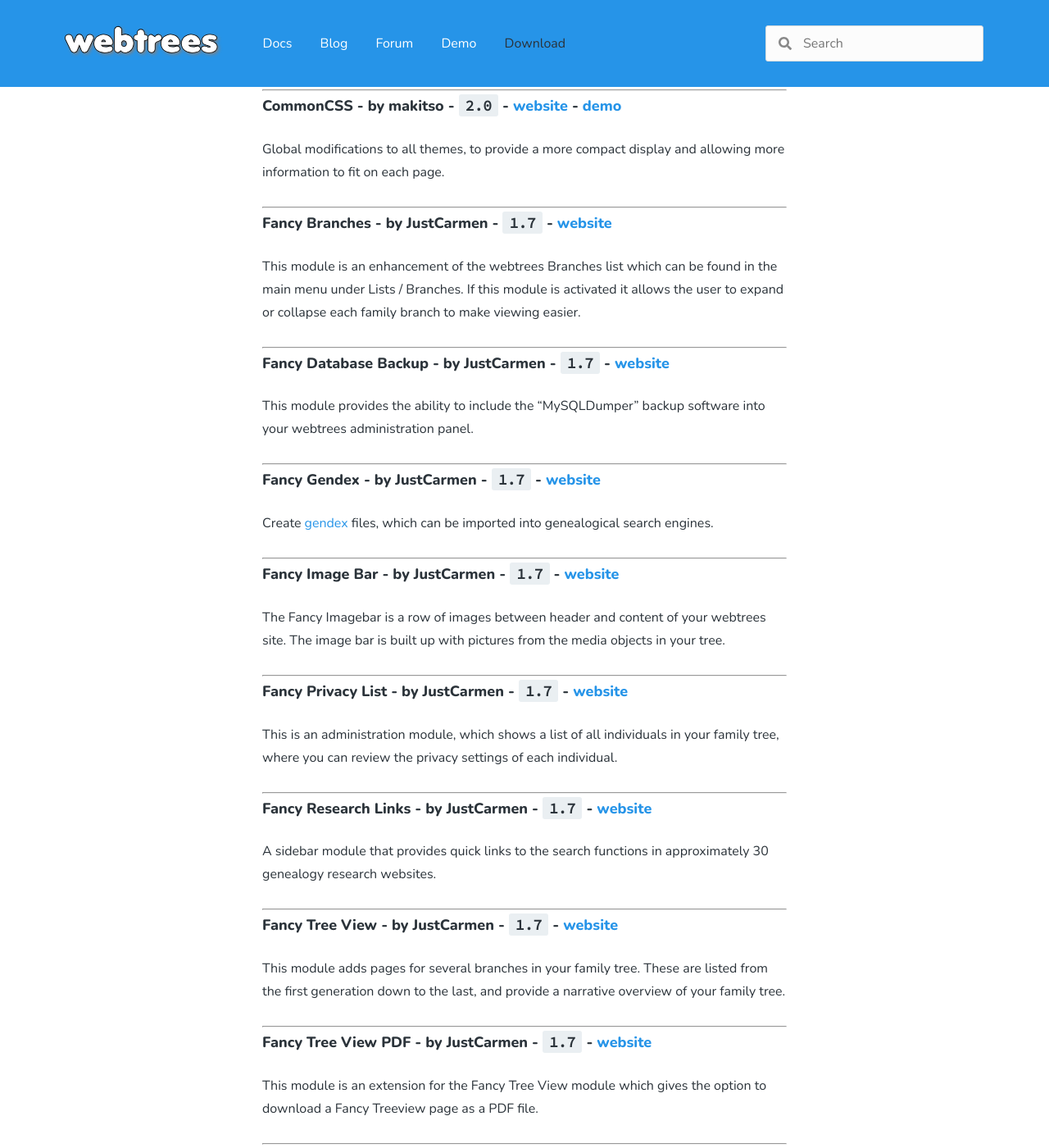
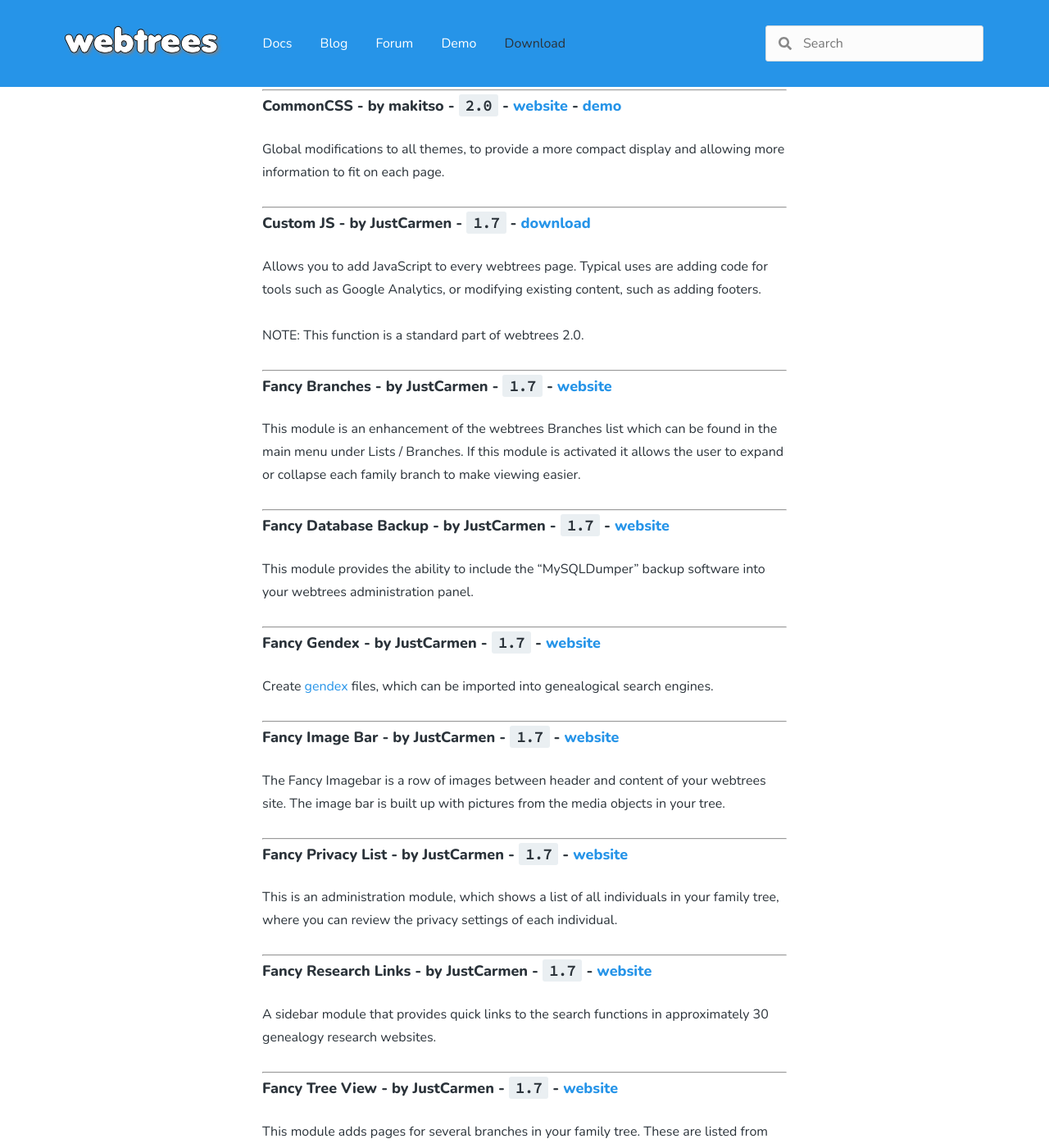
Before and after one commit to webtrees/webtrees.github.io, a Jekyll site: the page built from download/modules.md, in a window 1280 px wide and 1400 px high, scrolled down 749 px. Shown: the whole window at 82% size. Built offline with Jekyll 4.4.1, drawn with Linux system fonts in a browser that asks for light colours; nearby versions of some CDN libraries; some of the changed text lies outside the part shown.

Commit message:
Add more third-party modules

```diff
--- a/download/modules.md
+++ b/download/modules.md
@@ -34,6 +34,15 @@ To remove a module or theme, just delete it.
 
 Global modifications to all themes, to provide a more compact display and allowing more
 information to fit on each page.
+
+----------
+
+### Custom JS - by JustCarmen - `1.7` - [download](/downloads/modules/custom_js.zip)
+
+Allows you to add JavaScript to every webtrees page.  Typical uses are adding code for
+tools such as Google Analytics, or modifying existing content, such as adding footers.
+
+NOTE: This function is a standard part of webtrees 2.0.
 
 ----------
 
@@ -94,7 +103,14 @@ first generation down to the last, and provide a narrative overview of your fami
 
 ----------
 
-### JustBlack Theme - by JustCarmen - `1.7` [website](https://justcarmen.nl/themes/justblack-theme) - [demo](http://www.ahnen-recherche.de/webtrees)
+### Gov4Webtrees - by ric2016 - `1.7` - [website](https://github.com/ric2016/gov4webtrees) -  `2.0`  - [website](https://github.com/vesta-webtrees-2-custom-modules/vesta_gov4webtrees) - [demo](https://cissee.de/gov4webtreesDemo)
+
+It enhances places with historical and current [GOV](http://gov.genealogy.net) data,
+creating a place hierarchy with administrative levels from the date of the respective event.
+
+----------
+
+### JustBlack Theme - by JustCarmen - `1.7` - [website](https://justcarmen.nl/themes/justblack-theme) - [demo](http://www.ahnen-recherche.de/webtrees)
 
 A dark-gray layout with orange and yellow accents. Smooth Top Navigation Menu.
 Nice font for titles. Colorbox support for pdf files. Responsive dialog boxes.
```
Also changed, not shown: 1 other file.
